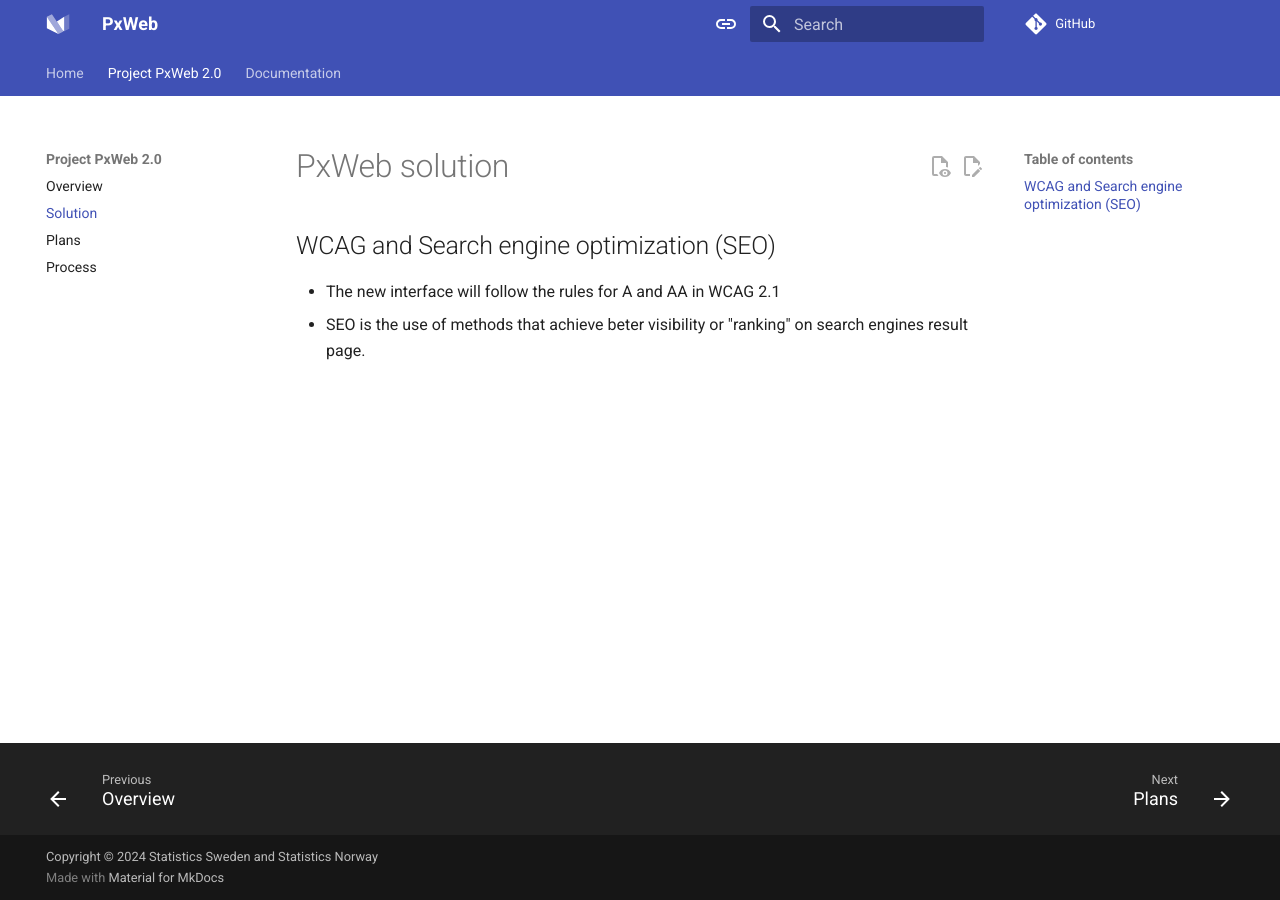
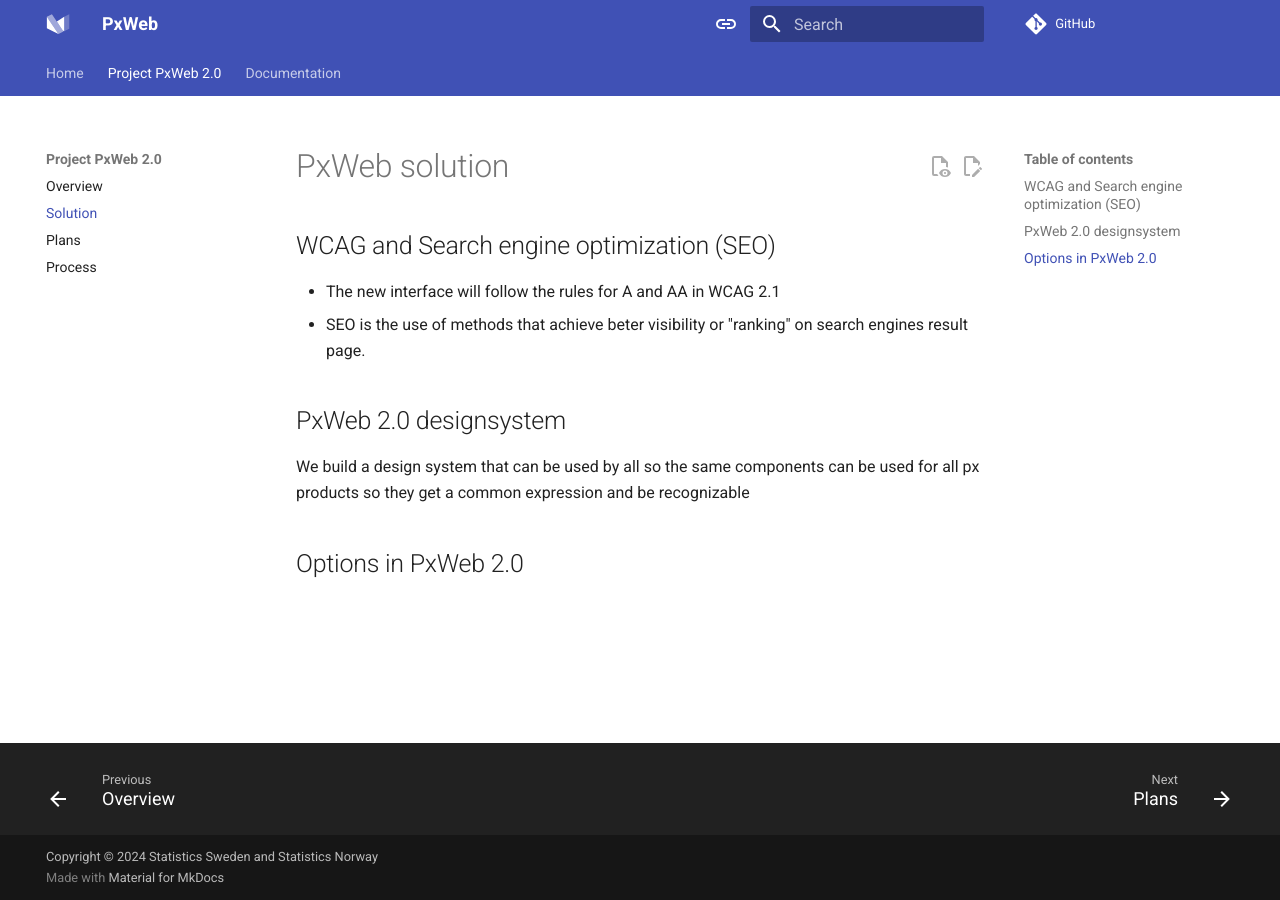
Before and after one commit to PxTools/PxWeb2, an MkDocs documentation site: the page built from docs/project/Solution.md, in a window 1280 px wide. Built offline with MkDocs 1.6.1 and Material for MkDocs 9.7.7, drawn with Linux system fonts in a browser that asks for light colours; comment, search, counter and statistics services are not loaded.

Commit message:
Update Solution.md

```diff
--- a/docs/project/Solution.md
+++ b/docs/project/Solution.md
@@ -2,3 +2,6 @@
 ## WCAG and Search engine optimization (SEO)
 - The new interface will follow the rules for A and AA in WCAG 2.1
 - SEO is the use of methods that achieve beter visibility or "ranking" on search engines result page.
+## PxWeb 2.0 designsystem
+We build a design system that can be used by all so the same components can be used for all px products so they get a common expression and be recognizable
+## Options in PxWeb 2.0
```
